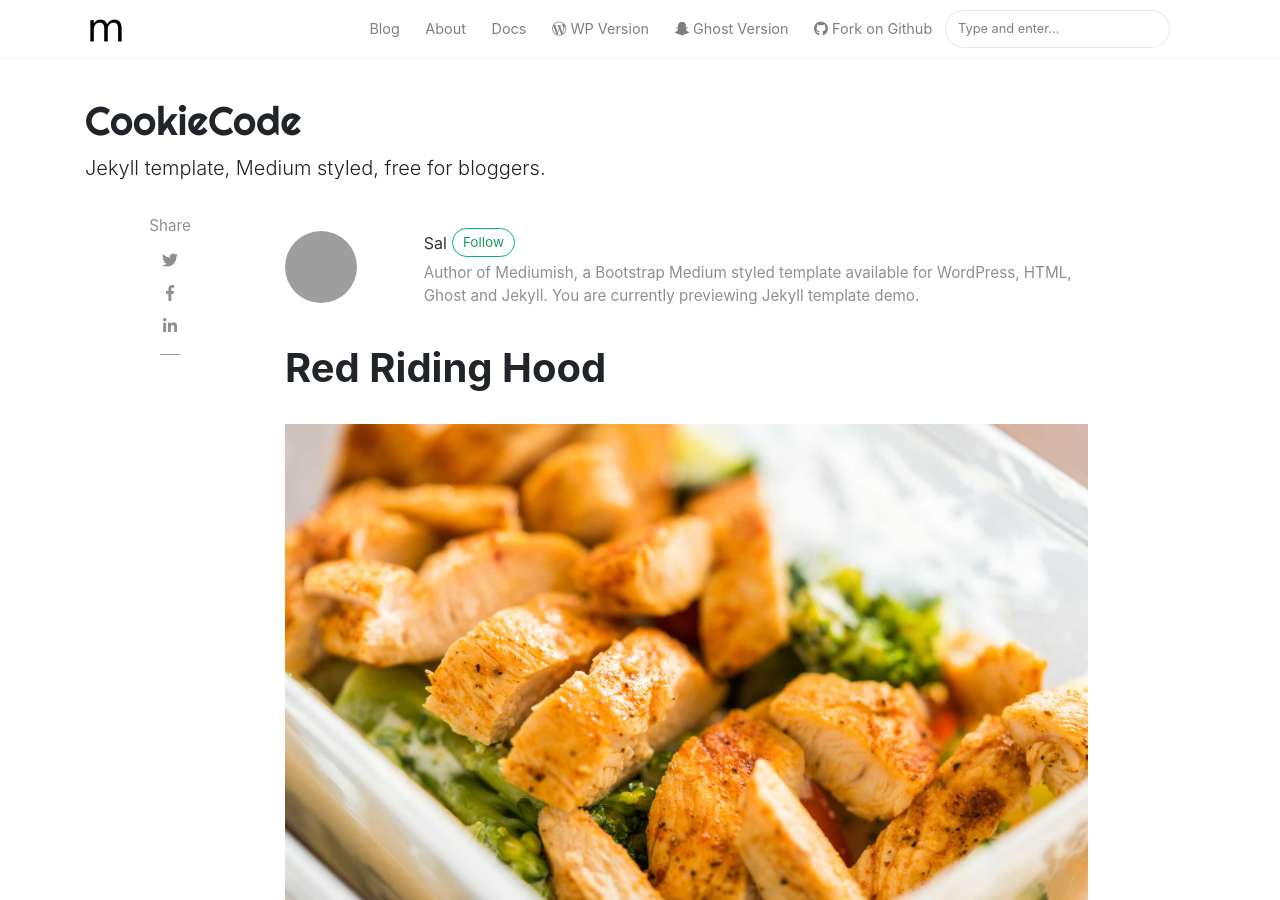
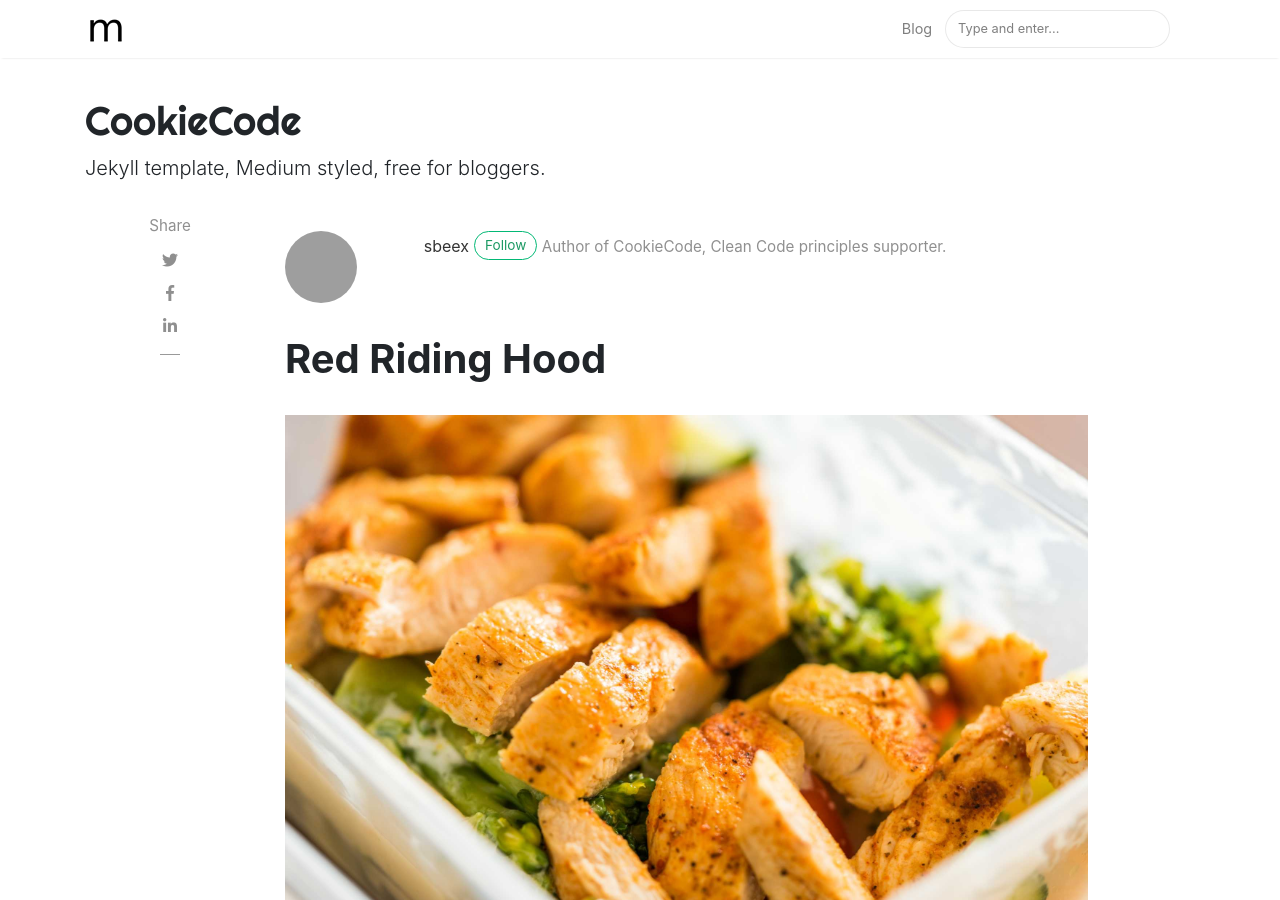
Before and after one commit to sebastienvermeille/sebastienvermeille.github.io, a Jekyll site: the page built from _posts/2018-01-12-red-riding.md, in a window 1280 px wide and 900 px high. Built offline with Jekyll 4.4.1, drawn with Linux system fonts in a browser that asks for light colours; nearby versions of some CDN libraries; comment, search, counter and statistics services are not loaded; grey boxes are pictures that could not be loaded.

Commit message:
Remove undesired links of topbar That way it have less dead pages

```diff
--- a/_config.yml
+++ b/_config.yml
@@ -14,22 +14,22 @@ permalink: /:title/
 # Authors
 authors:
   sal:
-    name: Sal
-    display_name: Sal
+    name: Sebastien Vermeille
+    display_name: sbeex
     gravatar: e56154546cf4be74e393c62d1ae9f9d4
-    email: wowthemesnet@gmail.com
-    web: https://www.wowthemes.net
-    twitter: https://twitter.com/wowthemesnet
-    description: "Author of Mediumish, a Bootstrap Medium styled template available for WordPress, HTML, Ghost and Jekyll. You are currently previewing Jekyll template demo."
-  john:
-    name: John
-    display_name: John
-    avatar: 'assets/images/avatar.png'
-    gravatar: b1cc14991db7a456fcd761680bbc8f81
-    email: wowthemesnet@gmail.com
-    web: https://www.wowthemes.net
-    twitter: https://twitter.com/wowthemesnet
-    description: "This is the author box. Write a short description of the author here. You are currently previewing Mediumish demo, a Jekyll template compatible with Github pages."
+    email: sebastien.vermeille@gmail.com
+    web:
+    twitter:
+    description: "Author of CookieCode, Clean Code principles supporter."
+#  john:
+#    name: John
+#    display_name: John
+#    avatar: 'assets/images/avatar.png'
+#    gravatar: b1cc14991db7a456fcd761680bbc8f81
+#    email: wowthemesnet@gmail.com
+#    web: https://www.wowthemes.net
+#    twitter: https://twitter.com/wowthemesnet
+#    description: "This is the author box. Write a short description of the author here. You are currently previewing Mediumish demo, a Jekyll template compatible with Github pages."
 
 # Plugins
 plugins:
--- a/_layouts/default.html
+++ b/_layouts/default.html
@@ -71,25 +71,9 @@ ga('send', 'pageview');
                 <a class="nav-link" href="{{ site.baseurl }}/index.html">Blog</a>
                 </li>
 
-                <li class="nav-item">
-                <a class="nav-link" href="{{ site.baseurl }}/about">About</a>
-                </li>
-
-                <li class="nav-item">
-                <a target="_blank" class="nav-link" href="https://bootstrapstarter.com/bootstrap-templates/template-mediumish-bootstrap-jekyll/"> Docs</a>
-                </li>
-
-                <li class="nav-item">
-                <a target="_blank" class="nav-link" href="https://www.wowthemes.net/themes/mediumish-wordpress/"><i class="fab fa-wordpress-simple"></i> WP Version</a>
-                </li>
-
-                <li class="nav-item">
-                <a target="_blank" class="nav-link" href="https://www.wowthemes.net/themes/mediumish-ghost/"><i class="fab fa-snapchat-ghost"></i> Ghost Version</a>
-                </li>
-
-                <li class="nav-item">
-                <a target="_blank" class="nav-link" href="https://github.com/wowthemesnet/mediumish-theme-jekyll"><i class="fab fa-github"></i> Fork on Github</a>
-                </li>
+<!--                <li class="nav-item">-->
+<!--                <a class="nav-link" href="{{ site.baseurl }}/about">About</a>-->
+<!--                </li>-->
 
                 {% include search-lunr.html %}
 
```
